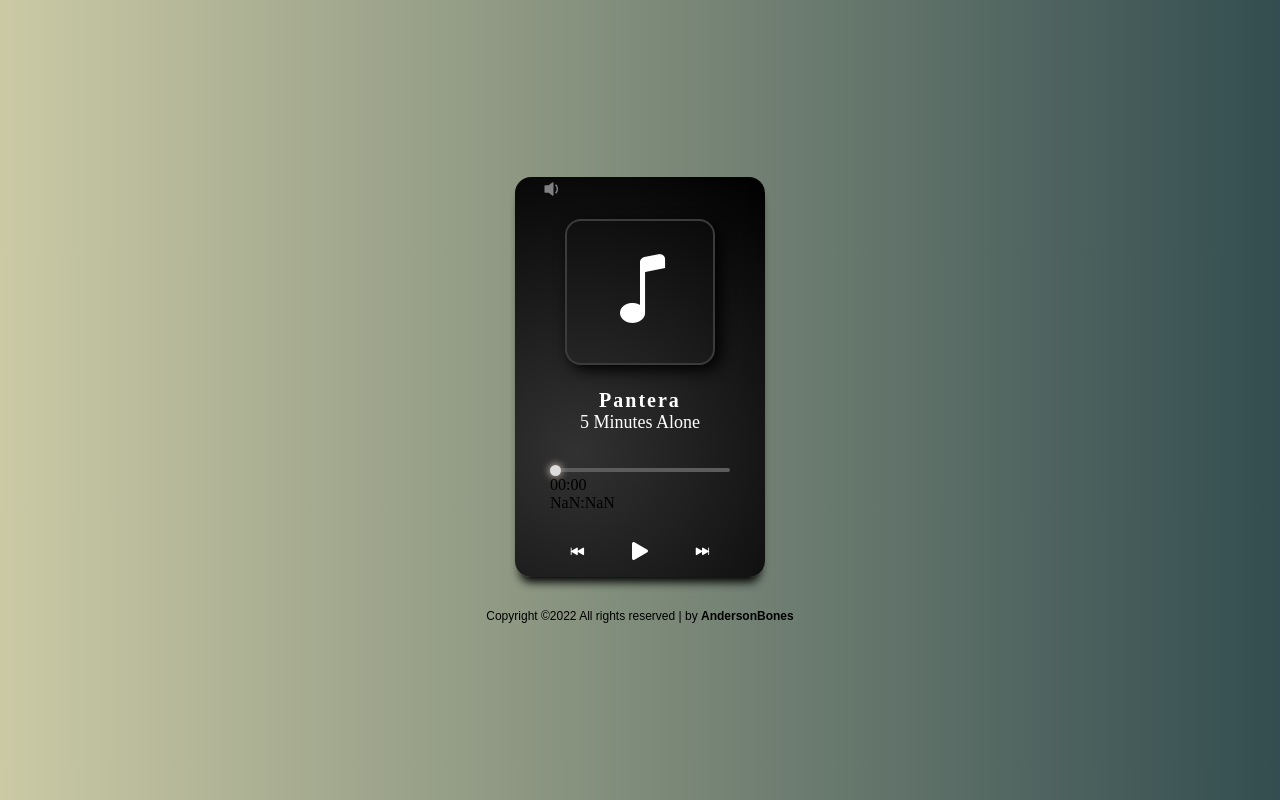
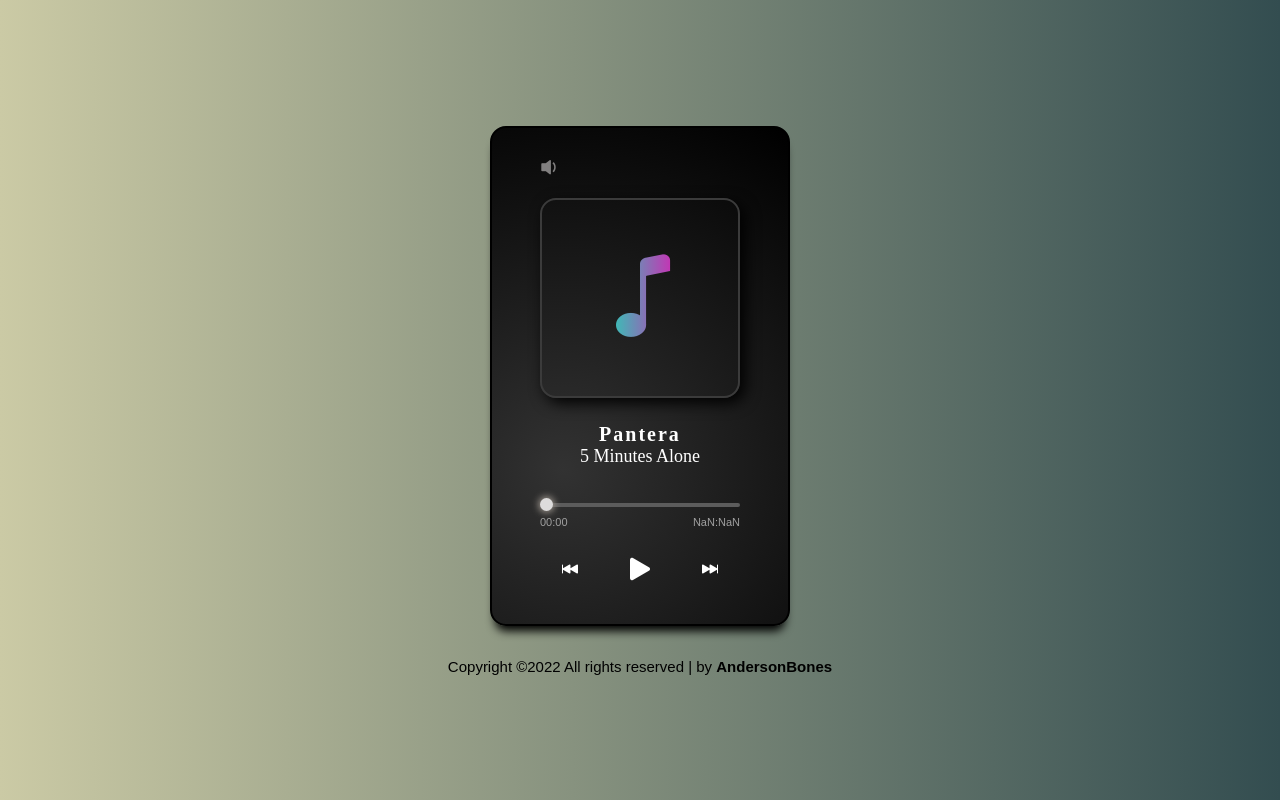
Before and after one commit to AndersonBones/Music-Player, a plain HTML site: page index.html in a window 1280 px wide. Drawn offline with nearby package versions, Linux system fonts and the light colour scheme; a web font is replaced by a local one.

Commit message:
version 2 style.css - update

```diff
--- a/style.css
+++ b/style.css
@@ -2,6 +2,10 @@
     margin: 0;
     padding: 0;
     box-sizing: border-box;
+}
+
+body{
+    font-family: Arial, Helvetica, sans-serif;
 }
 
 .container{
@@ -19,29 +23,27 @@
 }
 
 .music-player-container{
-    position: relative;
+
     display: flex;
     align-items: center;
     justify-content: center;
     background-image: radial-gradient( circle farthest-corner at 24.1% 68.8%,  rgba(50,50,50,1) 0%, rgba(0,0,0,1) 99.4% );
-    width: 250px;
-    height: 400px;
+    width: 300px;
+    height: 500px;
 
     border-radius: 1rem;
+    border: 2px solid rgb(0, 0, 0);
     gap: 15px;
     flex-direction: column;
 
     box-shadow: 0 10px 10px -5px;
-
 }
 
 .volume-container {
     display: flex;
     align-items: center;
-    justify-content: center;
-    align-self: flex-start;
-    margin-left: 25px;
-    max-width: 25px;
+    margin: 0 auto;
+    width: 70%;
 }
 
 
@@ -51,11 +53,8 @@
     appearance: none;
     visibility: hidden;
     opacity: 0;
-    width: 150px;
+    width: 77%;
     height: 0.3em;
-    position: absolute;
-    left: 50%;
-    transform: translateX(-50%);
 }
 
 .volume-container:hover #volume-controler{
@@ -72,15 +71,15 @@
 
 #volume-controler::-webkit-slider-thumb{
     -webkit-appearance: none;
-    width: 12px;
-    height: 12px;
+    width: 13px;
+    height: 13px;
     border-radius: 50%;
     background: #5c5c5c;
     box-shadow: 0 0 7px 0.1rem;
 }
 
 #volume-button i{
-    font-size: 1.5rem;
+    font-size: 1.6rem;
     color: #817f7f;
 }
 
@@ -95,20 +94,26 @@
 }
 
 .icon-music{
-    width: 150px;
-    height: 150px;
+    width: 200px;
+    height: 200px;
     border-radius: 1rem;
     border: 2px solid rgb(59, 59, 59);
 
     display: flex;
     align-items: center;
     justify-content: center;
+    box-shadow: black 5px 5px 15px;
 
-    box-shadow: black 5px 5px 15px;
+
 }
 
 .icon-music i{
-    font-size: 5rem;
+    font-size: 6rem;
+    text-transform: uppercase;
+	background: linear-gradient(to right, #07f1b7, #ec0db4);
+	-webkit-background-clip: text;
+	-webkit-text-fill-color: transparent;
+	fontfamily: 'Poppins', sans-serif;
 }
 
 input[type='range']{
@@ -124,15 +129,25 @@ input[type='range']{
 }
 
 #timing{
-    width: 180px;
+    width: 200px;
 }
 #timing::-webkit-slider-thumb{
     -webkit-appearance: none;
-    width: 11px;
-    height: 11px;
+    width: 13px;
+    height: 13px;
     border-radius: 50%;
     background: #dddcdc;
     box-shadow: 0 0 7px 0.1rem;
+}
+
+#currentTime-container{
+    display: flex;
+    justify-content: space-between;
+    margin-top: 5px;
+}
+#currentTime-container p{
+    font-size: 11px;
+    color: #a0a0a0;
 }
 
 .controls{
@@ -166,17 +181,22 @@ button i{
 
 
 .play-button, .pause{
-    width: 50px;
-    height: 50px;
+    width: 55px;
+    height: 55px;
 }
 
 .proxima, .anterior{
-    width: 35px;
-    height: 35px;
+    width: 45px;
+    height: 45px;
+}
+
+.proxima i, .anterior i{
+    font-size: 1rem;
+
 }
 
 .play-button > i, .pause-button > i{
-    font-size: 2rem;
+    font-size: 2.5rem;
 }
 
 .info-music{
@@ -189,14 +209,15 @@ button i{
 }
 
 .info-music h3{
+    letter-spacing: 2px;
 
-    letter-spacing: 2px;
 }
+
 
 
 footer p{
     font-family: Arial, Helvetica, sans-serif;
-    font-size: 12px;
+    font-size: 15px;
 }
 
 footer a{
@@ -213,86 +234,3 @@ footer a:hover{
 footer a:not(hover){
     transition:  .2s ease-out;
 }
-
-
-
-/* RESPONSIVIDADE */
-
-
-/*@media only screen and (max-width: 500px) {
-    .music-player-container{
-        width: 99%;
-        height: 750px;
-    }
-
-    .icon-music{
-        width: 300px;
-        height: 300px;
-    }
-
-    .icon-music i{
-        font-size: 8rem;
-    }
-
-    #volume-controler{
-        width:300px;
-        height: 0.4rem;
-    }
-
-    #volume-button i{
-
-        font-size: 2.5rem;
-    }
-
-    #volume-controler::-webkit-slider-thumb{
-        width: 20px;
-        height: 20px;
-    }
-
-    .volume-container{
-        max-width: 50px;
-        margin-left: 40px;
-
-    }
-
-    .music-player-container{
-        gap: 30px;
-    }
-
-    .info-music h3{
-        font-size: 2.4rem;
-        letter-spacing: 5px;
-    }
-
-
-    .info-music p{
-        font-size: 1.8rem;
-    }
-
-    #timing{
-        width: 350px;
-        height: 0.4rem;
-    }
-
-    #timing::-webkit-slider-thumb{
-        width: 20px;
-        height: 20px;
-    }
-
-    .play-button, .pause{
-        width: 80px;
-        height: 80px;
-    }
-
-    .play-button > i, .pause-button > i{
-        font-size: 3.3rem;
-    }
-    .proxima, .anterior{
-        width: 50px;
-        height: 50px;
-    }
-
-    .proxima > i, .anterior >i{
-        font-size: 1.3rem;
-    }
-}*/
```
